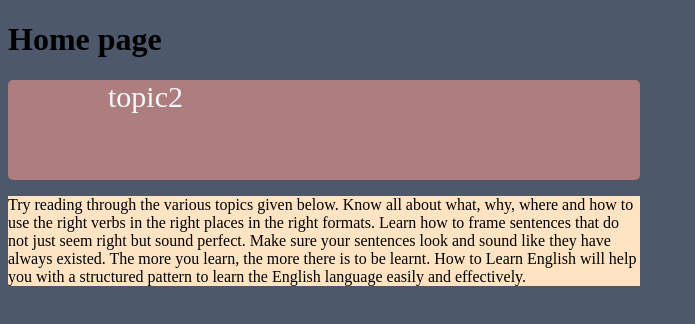
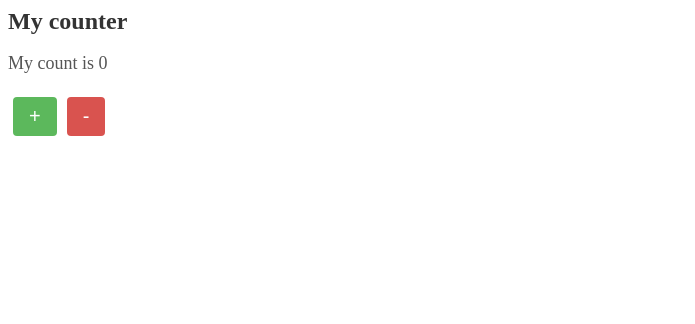
Before and after one commit to dinukrana2000/example1, a React (Create React App) app: page / in a window 1280 px wide. Shown: the top 324 px of the page, without its empty margins (0-695 px from the left). Built offline with nearby package versions, Linux system fonts and the light colour scheme.

Commit message:
useState_Hook basics

```diff
--- a/src/App.css
+++ b/src/App.css
@@ -1,4 +1,38 @@
-body{
-    background-color: #4e586b;
 
+.co {
+    font-size: 24px;
+    font-weight: bold;
+    color: #333;
+  }
+
+  .cal {
+    font-size: 18px;
+    color: #555;
+  }
+
+  .plus,
+.minus {
+  padding: 8px 16px;
+  margin: 5px;
+  font-size: 20px;
+  border: none;
+  border-radius: 4px;
+  cursor: pointer;
+  transition: all 0.1s ease; /* Adding transition for smooth effect */
 }
+
+.plus {
+  background-color: #5cb85c;
+  color: #fff;
+}
+
+.minus {
+  background-color: #d9534f;
+  color: #fff;
+}
+
+.plus:hover,
+.minus:hover {
+  opacity: 0.8; /* Dim the button on hover */
+  transform: scale(1.1); /* Scale the button slightly on hover */
+}
--- a/src/App.js
+++ b/src/App.js
@@ -1,15 +1,34 @@
 import logo from './logo.svg';
 import './App.css';
 import Home from './Pages/Home';
+import { useState } from 'react';
+
 
 
 
 function App() {
+  const[count,SetCount]=useState(0);
+  //var count=0;
+
+  const increment=()=>{
+    //count =count +1;
+    SetCount(count+1);
+
+  }
+
+  const decrement=()=>{
+    //count=count-1;
+    if(count>0){
+    SetCount(count-1);}
+  }
   return (
-    <div className="App">
+    <>
+    <span className='co'>My counter</span>
+    <p className='cal'>My count is {count}</p>
+    <button onClick={increment} className='plus'>+</button>
 
-    <Home/>
-    </div>
+    <button onClick={decrement} className='minus'>-</button>
+    </>
   );
 }
 
```
